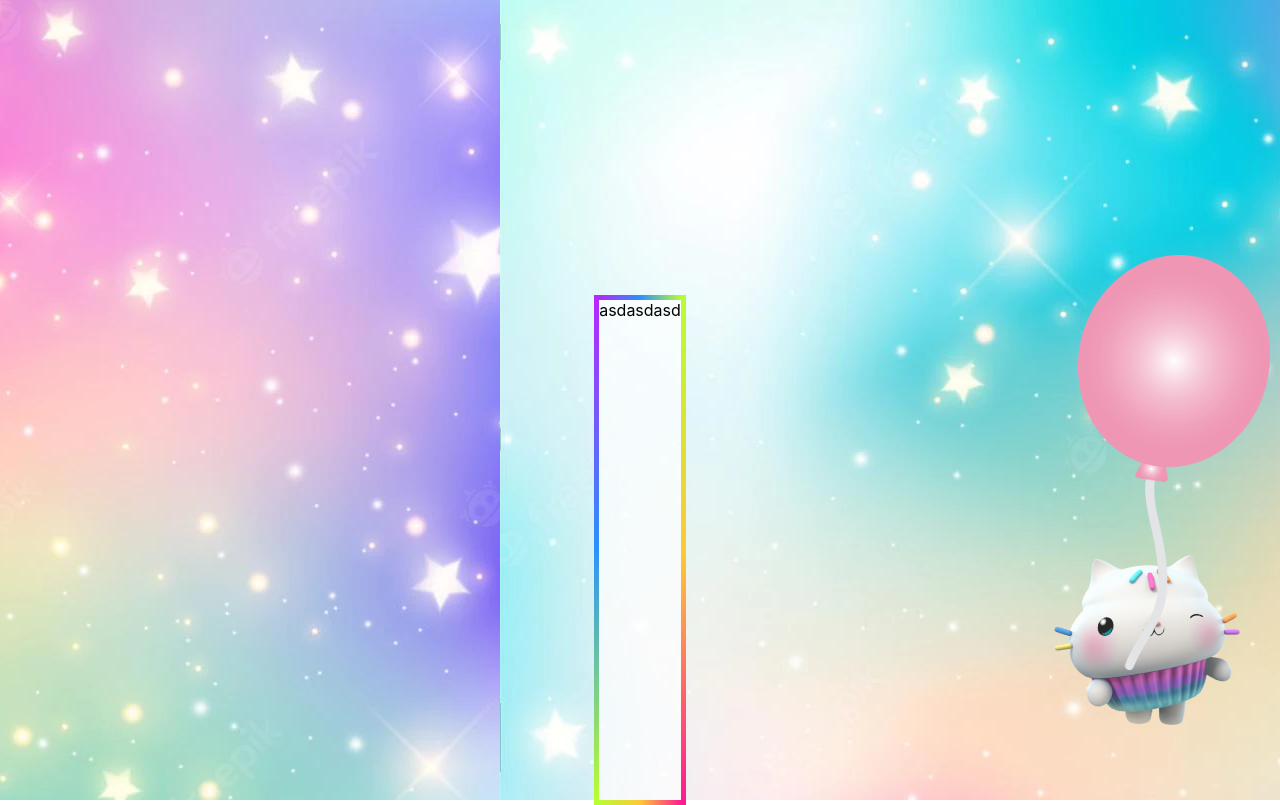
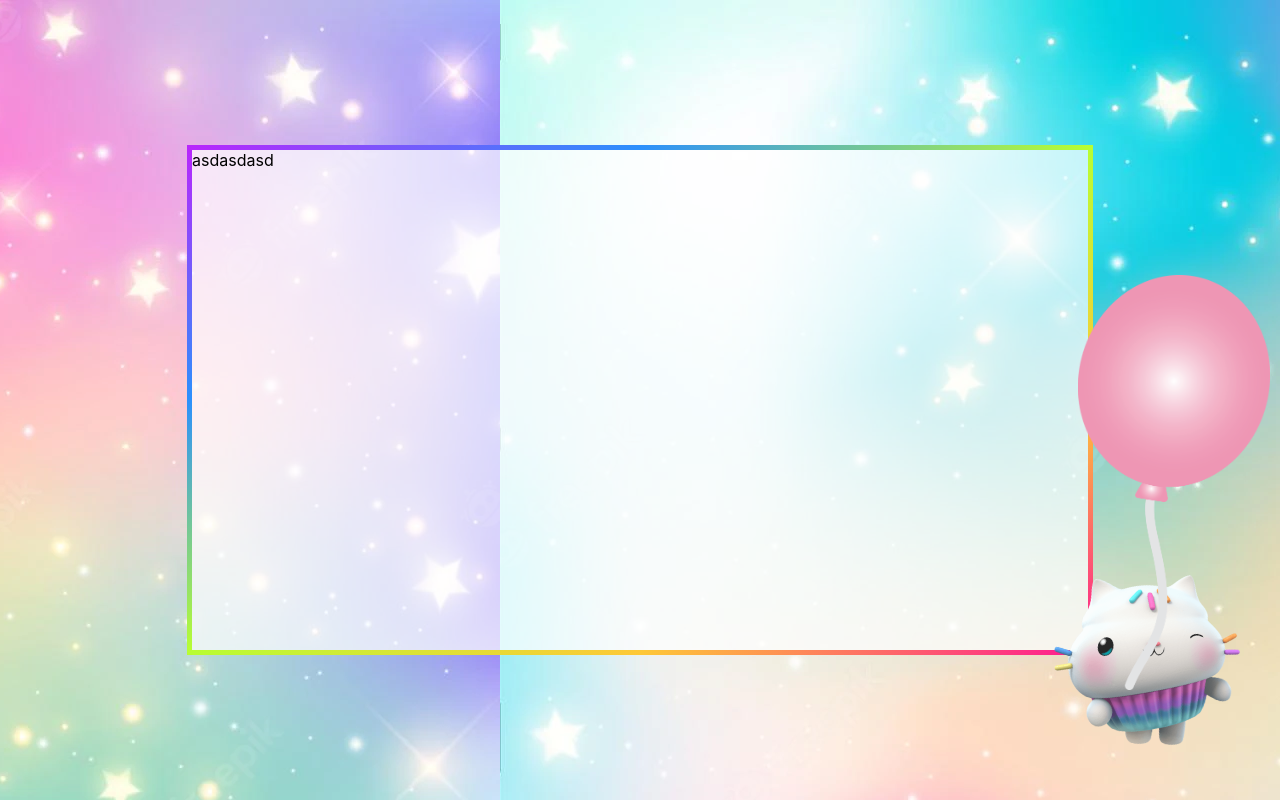
Before and after one commit to Mishainx/cumple-zoe, a React (Create React App) app: page / in a window 1280 px wide. Built offline with nearby package versions, Linux system fonts and the light colour scheme.

Commit message:
modificaciones

```diff
--- a/src/components/panecillo/panecillo.scss
+++ b/src/components/panecillo/panecillo.scss
@@ -1,7 +1,7 @@
 .panecillo{
     width: 250px;
     position: absolute;
-    bottom: 50px;
+    bottom: 30px;
     right: 10px;
     z-index: 2;
     transform: scaleX();
@@ -12,7 +12,7 @@
 .globo{
     width: 15%;
     position: absolute;
-    bottom: 130px;
+    bottom: 110px;
     right: 10px;
     z-index: 2;
 }
--- a/src/components/recuadro/recuadro.scss
+++ b/src/components/recuadro/recuadro.scss
@@ -1,7 +1,7 @@
 .recuadro {
     background-color: rgb(255, 255, 255,0.7);
     position: relative;
-    top: 150px;
+    width: 70%;
     height: 500px;
     border: 5px solid transparent;
     border-image: linear-gradient(to bottom right, #b827fc 0%, #2c90fc 25%, #b8fd33 50%, #fec837 75%, #fd1892 100%);
```
